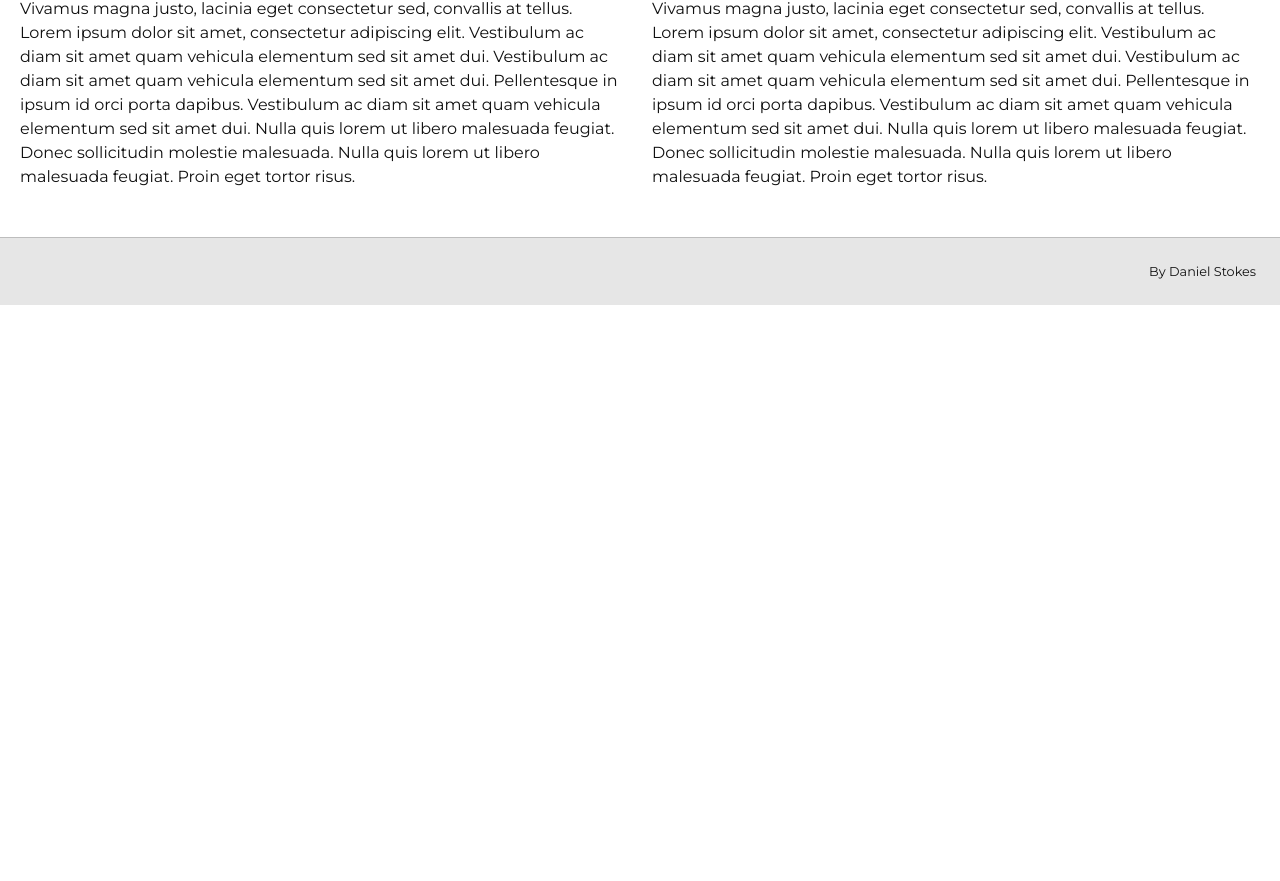
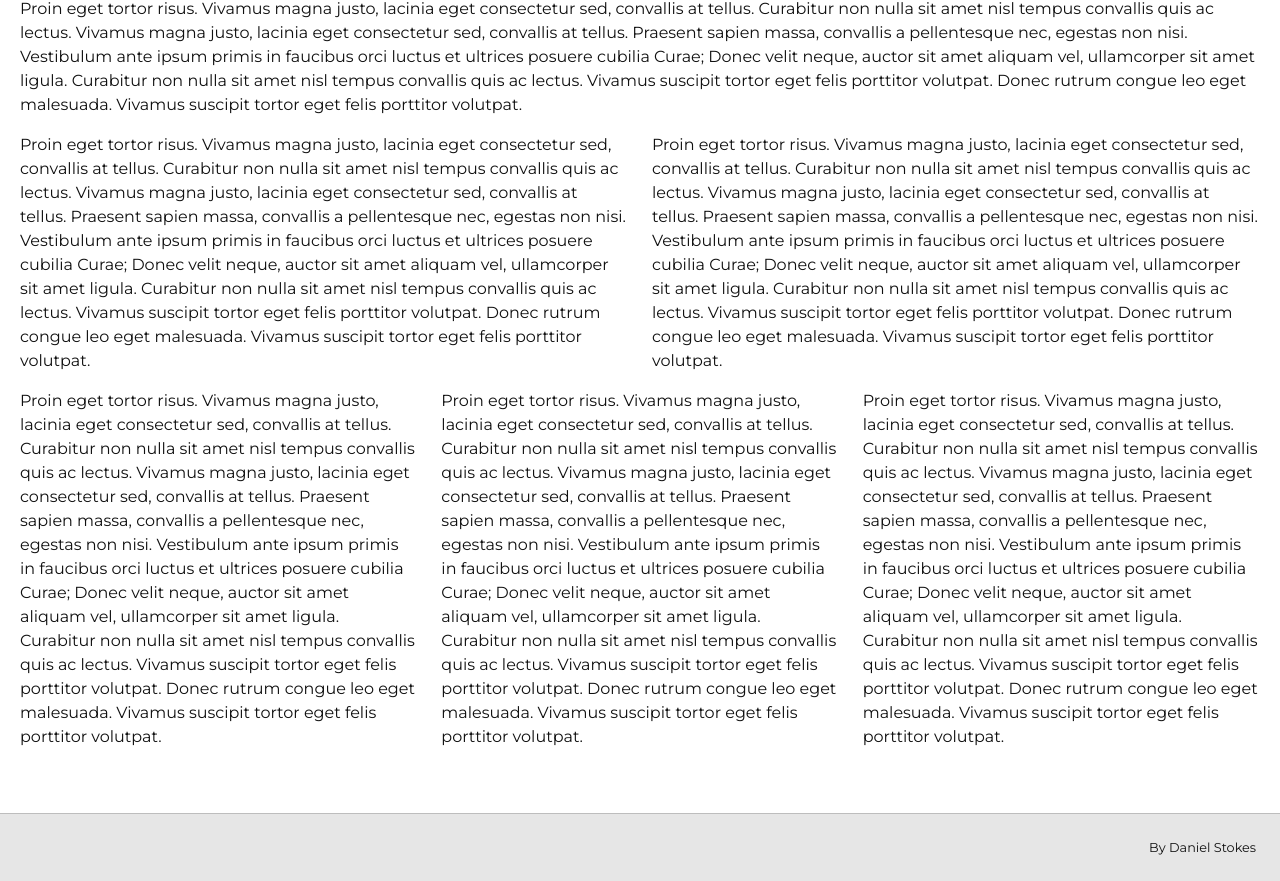
Before and after one commit to dstokesy/Headless-CMS, a Next.js app: page / in a window 1280 px wide. Shown: the part 533-1414 px from the top of the page. Before the commit the page ends 838 px from the top, so only its background shows below. Built offline with nearby package versions, Linux system fonts and the light colour scheme.

Commit message:
adds content selectors (won't build at present)

```diff
--- /dev/null
+++ b/components/ContentSection/Content/index.tsx
@@ -0,0 +1,13 @@
+import xss from "xss";
+import styles from './../index.module.scss'
+
+export default function Content({ markup }: {
+	markup: string
+}) {
+	return (
+	    <div
+	      className={styles.content}
+	      dangerouslySetInnerHTML={{ __html: xss(markup) }}
+	    />
+	);
+}
--- /dev/null
+++ b/components/ContentSection/ContentSelector/index.tsx
@@ -0,0 +1,32 @@
+import OneColumn from './../OneColumn/index'
+import TwoColumn from './../TwoColumn/index'
+import ThreeColumn from './../ThreeColumn/index'
+
+type ContentType = {
+	_group: string
+	columnOne?: String
+	columnTwo?: String
+	columnThree?: String
+};
+
+export default function ContentSelector({ Data }: {
+	Data: ContentType
+}) {
+	switch(Data._group) {
+		case 'onecolumn':
+			return (
+				<OneColumn columnOne={Data.columnOne}/>
+			);
+		break;
+		case 'twocolumn':
+			return (
+				<TwoColumn columnOne={Data.columnOne} columnTwo={Data.columnTwo} />
+			);
+		break;
+		case 'threecolumn':
+			return (
+				<ThreeColumn columnOne={Data.columnOne} columnTwo={Data.columnTwo} ColumnThree={Data.columnThree} />
+			);
+		break;
+	};
+}
--- /dev/null
+++ b/components/ContentSection/OneColumn/index.tsx
@@ -0,0 +1,11 @@
+import Content from './../Content/index'
+
+export default function OneColumn({ columnOne }: {
+	columnOne?: String
+}) {
+	return (
+		<div className="container mx-auto">
+			<Content markup={columnOne} />
+		</div>
+	);
+}
--- /dev/null
+++ b/components/ContentSection/ThreeColumn/index.tsx
@@ -0,0 +1,27 @@
+import Content from './../Content/index'
+
+export default function ThreeColumn({
+	columnOne,
+	columnTwo,
+	ColumnThree
+}: {
+	columnOne?: String,
+	columnTwo?: String,
+	ColumnThree?: String
+}) {
+	return (
+		<div className="container mx-auto">
+			<div className="grid grid-cols-12 gap-6">
+				<div className="col-start-1 col-end-13 sm:col-start-1 sm:col-end-5">
+					<Content markup={columnOne} />
+				</div>
+				<div className="col-start-1 col-end-13 sm:col-start-5 sm:col-end-9">
+					<Content markup={columnTwo} />
+				</div>
+				<div className="col-start-1 col-end-13 sm:col-start-9 sm:col-end-13">
+					<Content markup={ColumnThree} />
+				</div>
+			</div>
+		</div>
+	);
+}
--- /dev/null
+++ b/components/ContentSection/TwoColumn/index.tsx
@@ -0,0 +1,22 @@
+import Content from './../Content/index'
+
+export default function TwoColumn({
+	columnOne,
+	columnTwo
+}: {
+	columnOne?: String,
+	columnTwo?: String
+}) {
+	return (
+		<div className="container mx-auto">
+			<div className="grid grid-cols-12 gap-6">
+				<div className="col-start-1 col-end-13 sm:col-start-1 sm:col-end-7">
+					<Content markup={columnOne} />
+				</div>
+				<div className="col-start-1 col-end-13 sm:col-start-7 sm:col-end-13">
+					<Content markup={columnTwo} />
+				</div>
+			</div>
+		</div>
+	);
+}
--- a/components/ContentSection/index.module.scss
+++ b/components/ContentSection/index.module.scss
@@ -0,0 +1,5 @@
+.content {
+	p {
+		margin: 0 0 1rem;
+	}
+}
--- a/components/ContentSection/index.tsx
+++ b/components/ContentSection/index.tsx
@@ -1,25 +1,14 @@
-import styles from './index.module.scss'
+import ContentSelector from './ContentSelector/index'
+import allContent from './../../content/test'
 
-type ContentType = {
-	title: string
-	content: string
-};
-
-export default function ContentSection({ children }: {
-	children: React.ReactNode
-}) {
+export default function ContentSection() {
 	return (
-		<div className="pt-12 pb-12">
-			<div className="container mx-auto">
-				<div className="grid grid-cols-12 gap-6">
-					<div className="col-start-1 col-end-13 sm:col-start-1 sm:col-end-7">
-						{children}
-					</div>
-					<div className="col-start-1 col-end-13 sm:col-start-7 sm:col-end-13">
-						{children}
-					</div>
+		<div>
+			{allContent.map((data, i) => (
+				<div key={i}>
+					<ContentSelector Data={data} />
 				</div>
-			</div>
+			))}
 		</div>
 	);
 }
--- /dev/null
+++ b/content/test.tsx
@@ -0,0 +1,19 @@
+const content = [
+	{
+		_group: `onecolumn`,
+		columnOne: `<p>Proin eget tortor risus. Vivamus magna justo, lacinia eget consectetur sed, convallis at tellus. Curabitur non nulla sit amet nisl tempus convallis quis ac lectus. Vivamus magna justo, lacinia eget consectetur sed, convallis at tellus. Praesent sapien massa, convallis a pellentesque nec, egestas non nisi. Vestibulum ante ipsum primis in faucibus orci luctus et ultrices posuere cubilia Curae; Donec velit neque, auctor sit amet aliquam vel, ullamcorper sit amet ligula. Curabitur non nulla sit amet nisl tempus convallis quis ac lectus. Vivamus suscipit tortor eget felis porttitor volutpat. Donec rutrum congue leo eget malesuada. Vivamus suscipit tortor eget felis porttitor volutpat.</p>`
+	},
+	{
+		_group: `twocolumn`,
+		columnOne: `<p>Proin eget tortor risus. Vivamus magna justo, lacinia eget consectetur sed, convallis at tellus. Curabitur non nulla sit amet nisl tempus convallis quis ac lectus. Vivamus magna justo, lacinia eget consectetur sed, convallis at tellus. Praesent sapien massa, convallis a pellentesque nec, egestas non nisi. Vestibulum ante ipsum primis in faucibus orci luctus et ultrices posuere cubilia Curae; Donec velit neque, auctor sit amet aliquam vel, ullamcorper sit amet ligula. Curabitur non nulla sit amet nisl tempus convallis quis ac lectus. Vivamus suscipit tortor eget felis porttitor volutpat. Donec rutrum congue leo eget malesuada. Vivamus suscipit tortor eget felis porttitor volutpat.</p>`,
+		columnTwo: `<p>Proin eget tortor risus. Vivamus magna justo, lacinia eget consectetur sed, convallis at tellus. Curabitur non nulla sit amet nisl tempus convallis quis ac lectus. Vivamus magna justo, lacinia eget consectetur sed, convallis at tellus. Praesent sapien massa, convallis a pellentesque nec, egestas non nisi. Vestibulum ante ipsum primis in faucibus orci luctus et ultrices posuere cubilia Curae; Donec velit neque, auctor sit amet aliquam vel, ullamcorper sit amet ligula. Curabitur non nulla sit amet nisl tempus convallis quis ac lectus. Vivamus suscipit tortor eget felis porttitor volutpat. Donec rutrum congue leo eget malesuada. Vivamus suscipit tortor eget felis porttitor volutpat.</p>`,
+	},
+	{
+		_group: `threecolumn`,
+		columnOne: `<p>Proin eget tortor risus. Vivamus magna justo, lacinia eget consectetur sed, convallis at tellus. Curabitur non nulla sit amet nisl tempus convallis quis ac lectus. Vivamus magna justo, lacinia eget consectetur sed, convallis at tellus. Praesent sapien massa, convallis a pellentesque nec, egestas non nisi. Vestibulum ante ipsum primis in faucibus orci luctus et ultrices posuere cubilia Curae; Donec velit neque, auctor sit amet aliquam vel, ullamcorper sit amet ligula. Curabitur non nulla sit amet nisl tempus convallis quis ac lectus. Vivamus suscipit tortor eget felis porttitor volutpat. Donec rutrum congue leo eget malesuada. Vivamus suscipit tortor eget felis porttitor volutpat.</p>`,
+		columnTwo: `<p>Proin eget tortor risus. Vivamus magna justo, lacinia eget consectetur sed, convallis at tellus. Curabitur non nulla sit amet nisl tempus convallis quis ac lectus. Vivamus magna justo, lacinia eget consectetur sed, convallis at tellus. Praesent sapien massa, convallis a pellentesque nec, egestas non nisi. Vestibulum ante ipsum primis in faucibus orci luctus et ultrices posuere cubilia Curae; Donec velit neque, auctor sit amet aliquam vel, ullamcorper sit amet ligula. Curabitur non nulla sit amet nisl tempus convallis quis ac lectus. Vivamus suscipit tortor eget felis porttitor volutpat. Donec rutrum congue leo eget malesuada. Vivamus suscipit tortor eget felis porttitor volutpat.</p>`,
+		columnThree: `<p>Proin eget tortor risus. Vivamus magna justo, lacinia eget consectetur sed, convallis at tellus. Curabitur non nulla sit amet nisl tempus convallis quis ac lectus. Vivamus magna justo, lacinia eget consectetur sed, convallis at tellus. Praesent sapien massa, convallis a pellentesque nec, egestas non nisi. Vestibulum ante ipsum primis in faucibus orci luctus et ultrices posuere cubilia Curae; Donec velit neque, auctor sit amet aliquam vel, ullamcorper sit amet ligula. Curabitur non nulla sit amet nisl tempus convallis quis ac lectus. Vivamus suscipit tortor eget felis porttitor volutpat. Donec rutrum congue leo eget malesuada. Vivamus suscipit tortor eget felis porttitor volutpat.</p>`
+	}
+];
+
+export default content;
--- a/package.json
+++ b/package.json
@@ -14,13 +14,14 @@
     "@types/react": "18.0.26",
     "@types/react-dom": "18.0.10",
     "classnames": "^2.3.2",
-    "gray-matter": "^4.0.3",
     "eslint": "8.32.0",
     "eslint-config-next": "13.1.2",
+    "gray-matter": "^4.0.3",
     "next": "13.1.2",
     "react": "18.2.0",
     "react-dom": "18.2.0",
-    "typescript": "4.9.4"
+    "typescript": "4.9.4",
+    "xss": "^1.0.14"
   },
   "devDependencies": {
     "autoprefixer": "^10.4.13",
--- a/pages/index.tsx
+++ b/pages/index.tsx
@@ -14,9 +14,10 @@ export default function Index() {
         <title>{siteTitle}</title>
       </Head>
       <Hero heading={heading} subheading={subheading} />
-      <ContentSection>
-        <p>Vivamus magna justo, lacinia eget consectetur sed, convallis at tellus. Lorem ipsum dolor sit amet, consectetur adipiscing elit. Vestibulum ac diam sit amet quam vehicula elementum sed sit amet dui. Vestibulum ac diam sit amet quam vehicula elementum sed sit amet dui. Pellentesque in ipsum id orci porta dapibus. Vestibulum ac diam sit amet quam vehicula elementum sed sit amet dui. Nulla quis lorem ut libero malesuada feugiat. Donec sollicitudin molestie malesuada. Nulla quis lorem ut libero malesuada feugiat. Proin eget tortor risus.</p>
-      </ContentSection>
+
+      <div className="pt-12 pb-12">
+        <ContentSection />
+      </div>
     </Layout>
   )
 }
```
Also changed, not shown: 1 other file (tests, documents, lock files or other folders).
